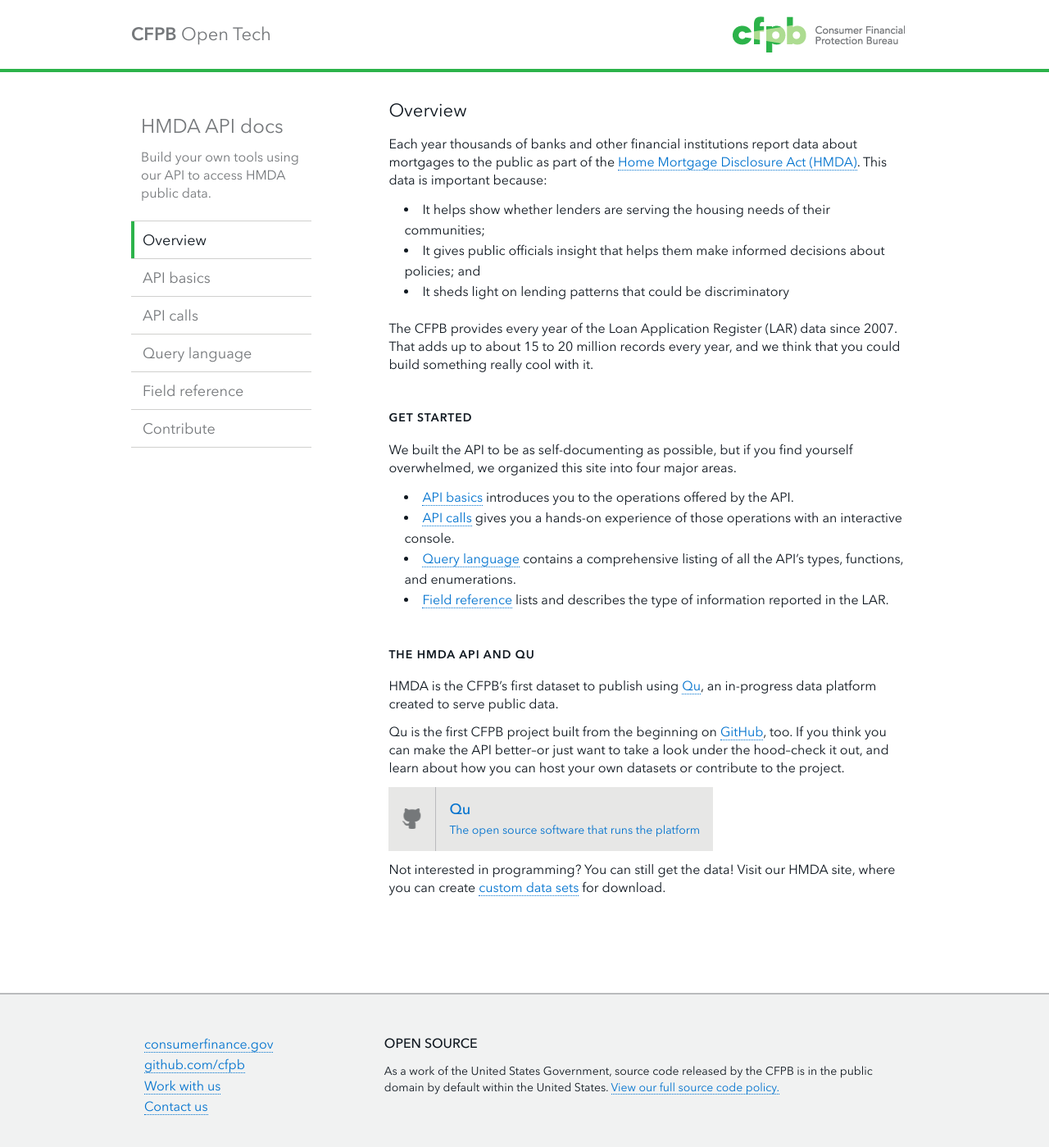
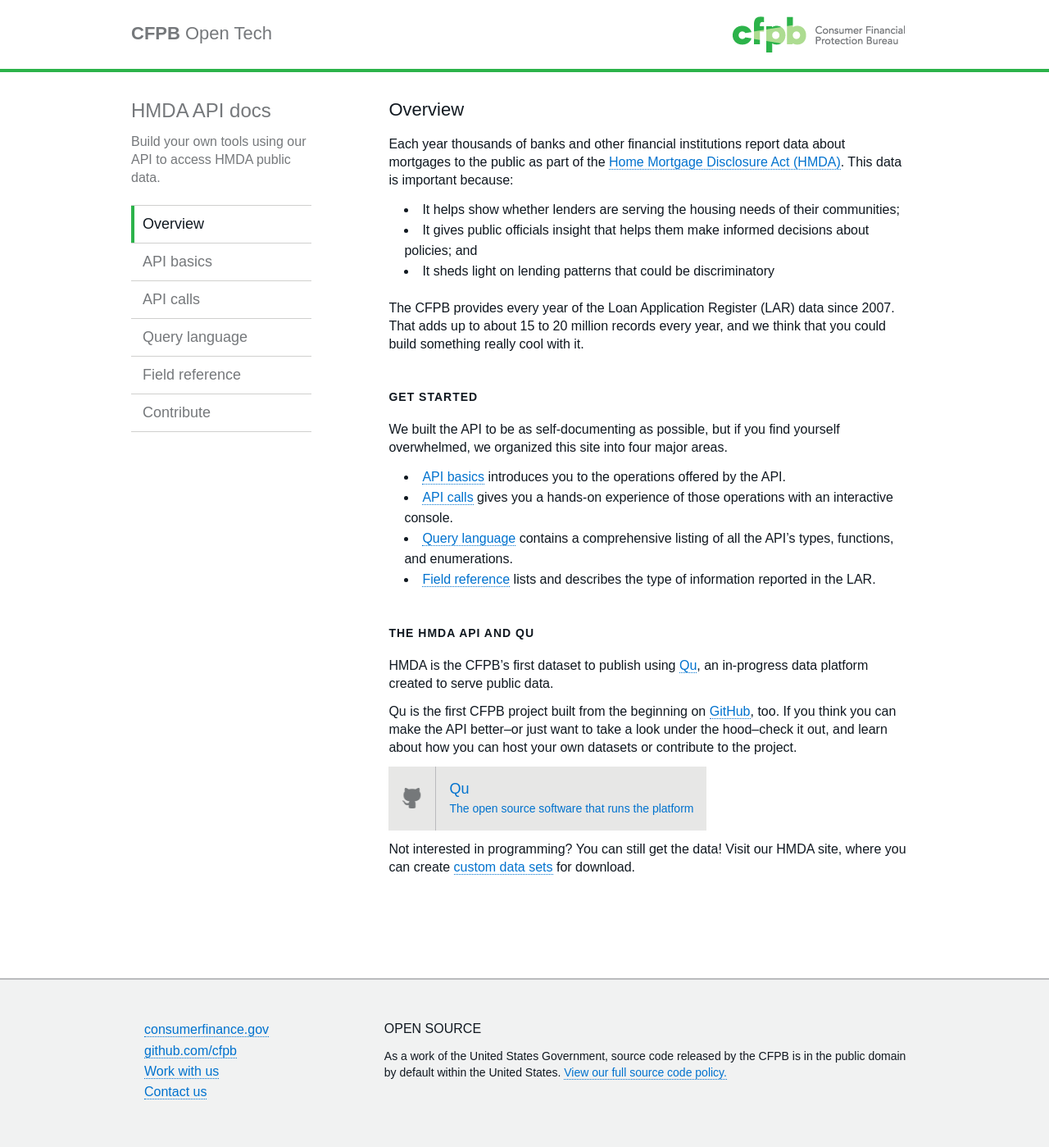
Before and after one commit to cfpb/api, a Jekyll site: the page built from index.md, in a window 1280 px wide and 1400 px high. Shown: the whole window at 82% size. Built offline with Jekyll 4.4.1, drawn with Linux system fonts in a browser that asks for light colours; Markdown is read by kramdown in place of the engine named in the settings.

Commit message:
aside h1 and span had incorrect margins on top and right

```diff
--- a/static/css/style.css
+++ b/static/css/style.css
@@ -1,4 +1,4 @@
-@import "normalize.css";
+©@import "normalize.css";
 @import "fonts.css";
 
 /*
@@ -527,7 +527,7 @@
 }
 
 .page-title {
-    margin: 1em .5em .5em .5em;
+    margin: 1em 0 .5em 0;
     font-size: 1.5em;
 }
 
@@ -536,7 +536,7 @@
 }
 
 .intro {
-    margin:.75em;
+    margin-top:.75em;
     margin-bottom: 1.375em;
 }
 
@@ -725,7 +725,7 @@
         width: 220px;
         margin-right: 10px;
         margin: 0;
-        margin-top: 7.188em;
+        margin-top: 6em;
         color: #75787B;
     }
 
```
